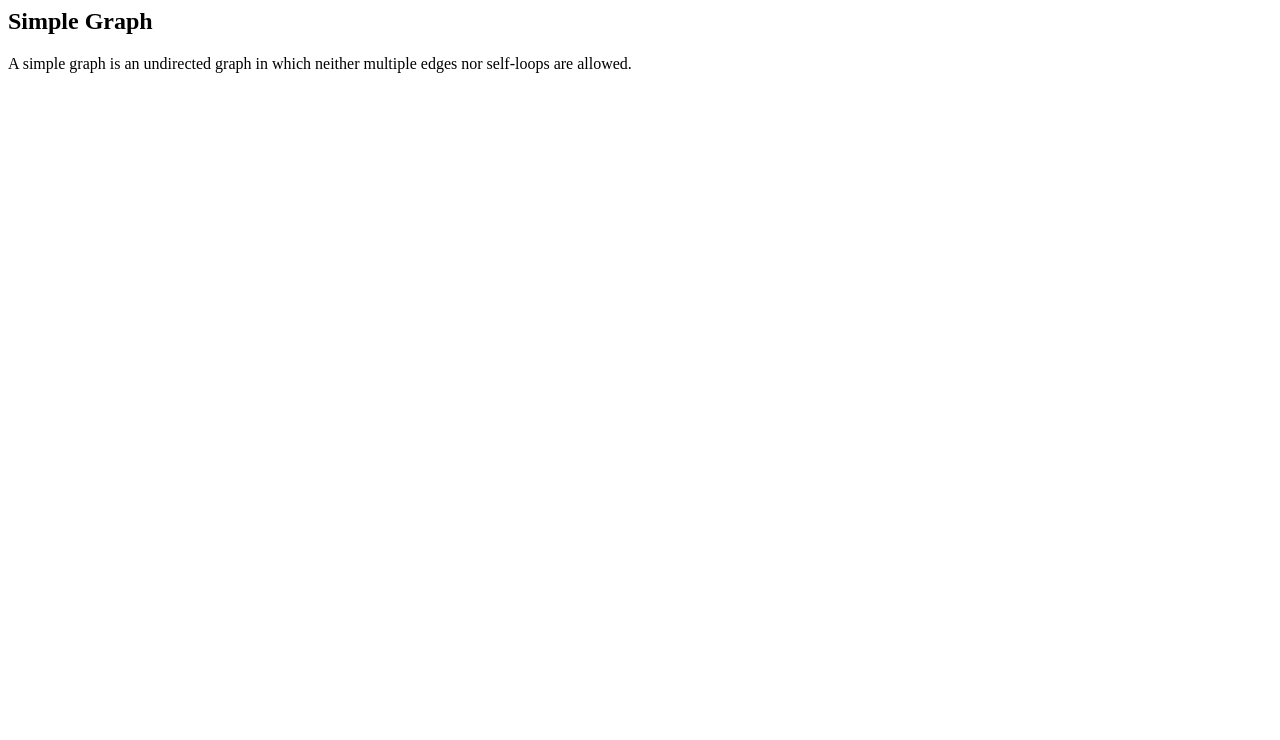
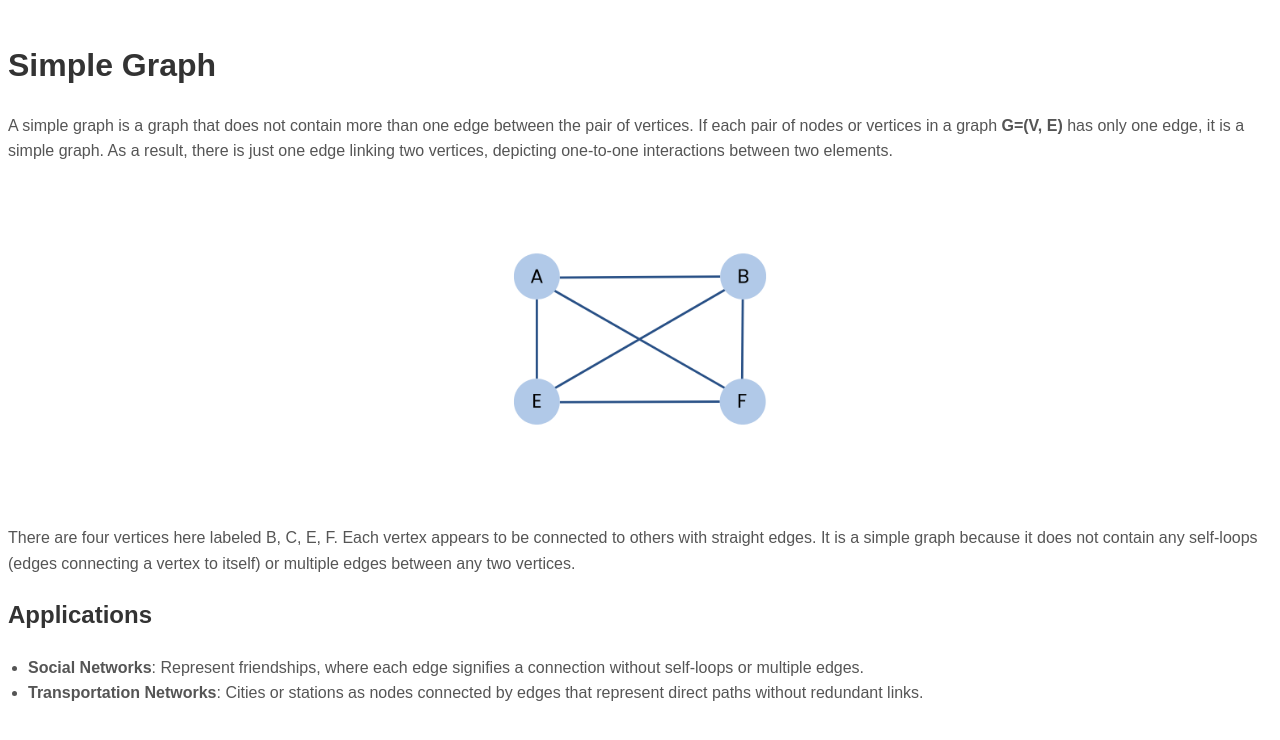
Before and after one commit to NafNawal04/GraphXlearn, a website: page content_html_files/simpleGraph.html in a window 1280 px wide. Drawn offline with Linux system fonts and the light colour scheme.

Commit message:
added contents for basic terminology and simple graph

```diff
--- a/content_html_files/simpleGraph.html
+++ b/content_html_files/simpleGraph.html
@@ -1,2 +1,61 @@
-<h2>Simple Graph</h2>
-<p>A simple graph is an undirected graph in which neither multiple edges nor self-loops are allowed.</p>
+<!DOCTYPE html>
+<html lang="en">
+<head>
+    <meta charset="UTF-8">
+    <meta name="viewport" content="width=device-width, initial-scale=1.0">
+    <title>Simple Graph</title>
+    <style>
+        body {
+            font-family: Arial, sans-serif;
+            margin-top: 40px;
+            line-height: 1.6;
+            color: #555;
+        }
+        h1, h2 {
+            color: #333;
+        }
+        ul {
+            list-style-type: disc;
+            padding-left: 20px;
+        }
+        .applications {
+            margin-top: 20px;
+        }
+        .image-container {
+            text-align: center;
+            margin-bottom: 20px;
+        }
+        .image-container img {
+            max-width: 30%;
+
+            height: auto;
+        }
+    </style>
+</head>
+<body>
+
+    <h1>Simple Graph</h1>
+    <p>
+        A simple graph is a graph that does not contain more than one edge between the pair of vertices.
+        If each pair of nodes or vertices in a graph <b>G=(V, E)</b> has only one edge, it is a simple graph.
+        As a result, there is just one edge linking two vertices, depicting one-to-one interactions between two elements.
+    </p>
+    <div class="image-container">
+
+        <img src="../image/Simple Graph.png" alt="Graph illustration">
+    </div>
+    <p>
+        There are four vertices here labeled B, C, E, F. Each vertex appears to be connected to others with straight edges.
+        It is a simple graph because it does not contain any self-loops (edges connecting a vertex to itself) or multiple edges between any two vertices.
+    </p>
+
+    <h2>Applications</h2>
+    <div class="applications">
+        <ul>
+            <li><b>Social Networks</b>: Represent friendships, where each edge signifies a connection without self-loops or multiple edges.</li>
+            <li><b>Transportation Networks</b>: Cities or stations as nodes connected by edges that represent direct paths without redundant links.</li>
+        </ul>
+    </div>
+
+</body>
+</html>
--- a/info/userInfo.txt
+++ b/info/userInfo.txt
@@ -43,5 +43,10 @@
     "name": "Faiza",
     "email": "nafisa21@iut-dhaka.edu",
     "password": "Pass1234"
+  },
+  {
+    "name": "alisha",
+    "email": "alisha@gmail.com",
+    "password": "123456Aa"
   }
 ]
```
Also changed, not shown: content_html_files/basicTerminology.html (added, +91 -0 lines), html_files/learningMode.html (+4 -1 lines), image/Simple Graph.png (added), image/basic_graph.png (added), 1 other file.
